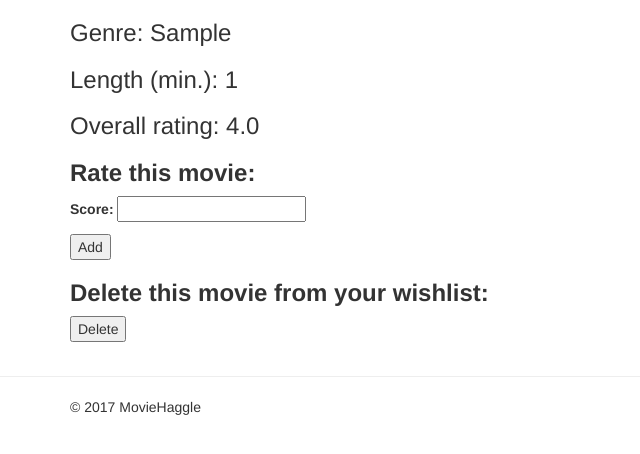
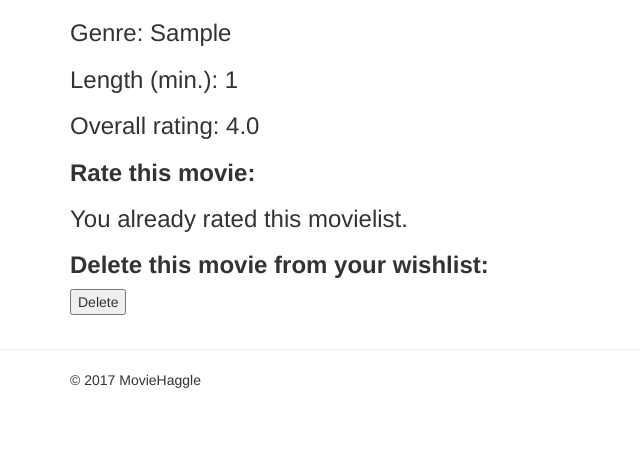
Before and after one commit to daansmits1/mhaggle, a Django app: page /movielist/1/ in a window 1280 px wide. Shown: the part 212-666 px from the top of the page, without its empty margins (0-640 px from the left). Run offline with Django 3.2, Linux system fonts and the light colour scheme; a user stored in the database is signed in; data comes from the database, SQL or seed files in the repository; tables that the repository leaves empty hold one stand-in row (values such as "Sample post"); parts of the project's set-up code (start-up, migrations or seed data) failed here and were passed over; some libraries are stand-ins or nearby versions.

Commit message:
Score function separated from detail view

```diff
--- a/movielist/models.py
+++ b/movielist/models.py
@@ -19,7 +19,7 @@ class Movie(models.Model):
 	# actor = models.ManyToManyField(Actor, blank=True)
 	votes = models.IntegerField(default=0)
 	# wishlist_users = model.ManyToManyField(User, through='Wishlist') #wishees? ratees?
-	# raters = models.ManyToManyField(User, through='Score')
+	raters = models.ManyToManyField(User, through='Score')
 	def __str__(self):
 		return self.title_year
 
--- a/movielist/templates/movielist/detail.html
+++ b/movielist/templates/movielist/detail.html
@@ -20,17 +20,19 @@
 
 <h3><strong> Rate this movie: </strong></h3>
 
-{# if user in movie.raters.all #}
+{% if user in movie.raters.all %}
 
+<h3> You already rated this movielist.</h3>
 
+{% else %}
 
-{# endif #}
-<form action="{% url 'movielist:detail' movie.id %}" method="post">
+<form action="{% url 'movielist:score_submission' movie.id %}" method="post">
 	{% csrf_token %}
 	{{ form_s.as_p }}
 	<input type="submit" value="Add" />
 </form>
 
+{% endif %}
 
 {% if movie in user.toseelist.movies.all %}
 
--- a/movielist/urls.py
+++ b/movielist/urls.py
@@ -11,5 +11,6 @@ urlpatterns = [
 	url(r'^score_list/$', views.score_list, name='score_list'),
 	url(r'^add_to_wishlist/(?P<movie_id>[0-9]+)/$', views.add_to_wishlist, name="add_to_wishlist"),
 	url(r'^remove_from_wishlist/(?P<movie_id>[0-9]+)/$', views.remove_from_wishlist, name="remove_from_wishlist"),
+	url(r'^score_submission/(?P<movie_id>[0-9]+)/$', views.score_submission, name="score_submission"),
 	url(r'^test/$', views.test, name='test')
 ]
--- a/movielist/views.py
+++ b/movielist/views.py
@@ -35,7 +35,7 @@ def detail(request, movie_id):
 	return render(request, 'movielist/detail.html', {'movie': movie, 'form_s': form_s, 'form_t': form_t} )
 	# return HttpResponseRedirect(reverse('movielist:detail'), args=(movie, form_s, form_t))
 
-def score_submission():
+def score_submission(request, movie_id):
 	movie = get_object_or_404(Movie, pk=movie_id)
 	form_s = ScoreForm(request.POST or None)
 	form_t = ToseelistForm(request.POST or None) #do we need this?
```
Also changed, not shown: movielist/migrations/0048_movie_raters.py (added).
